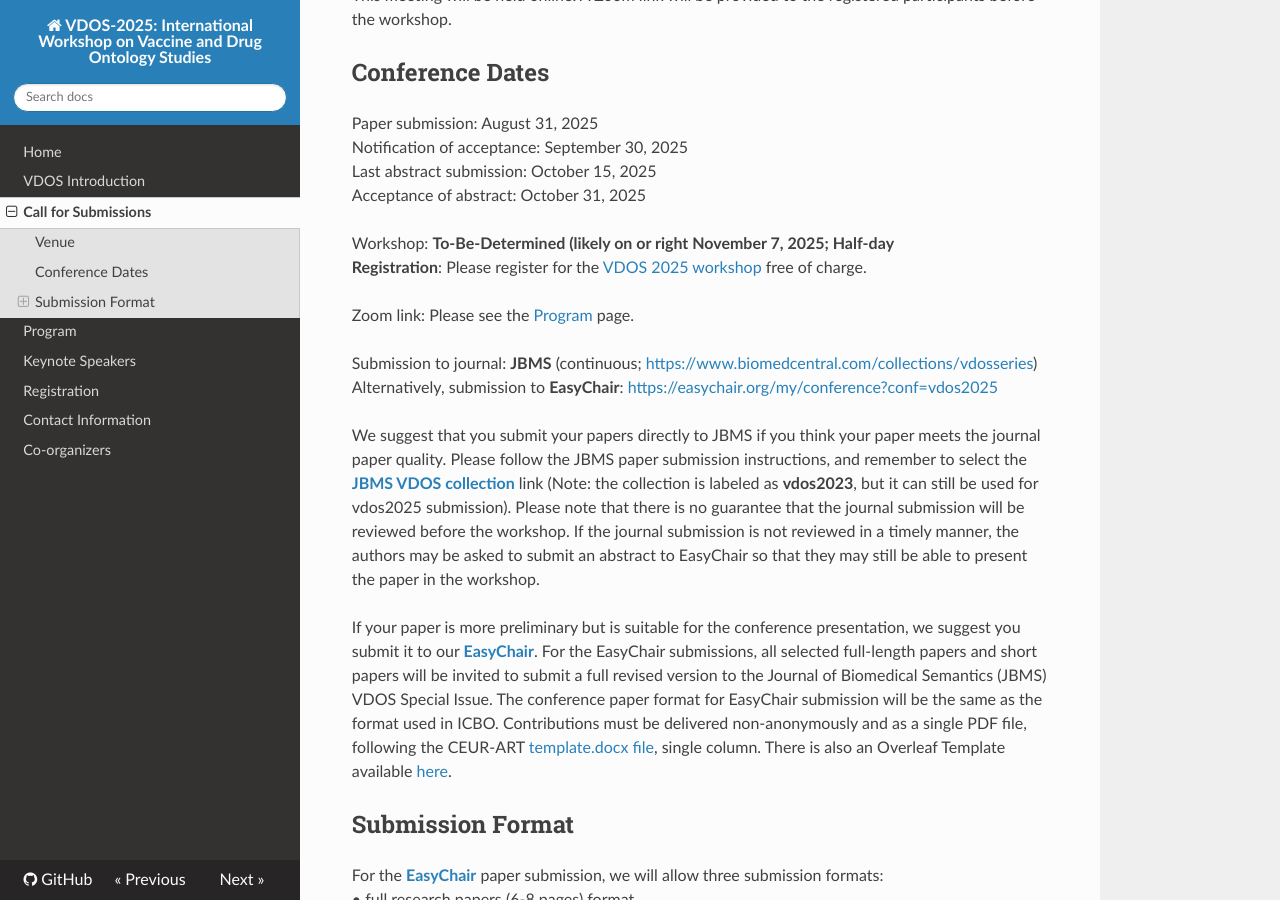
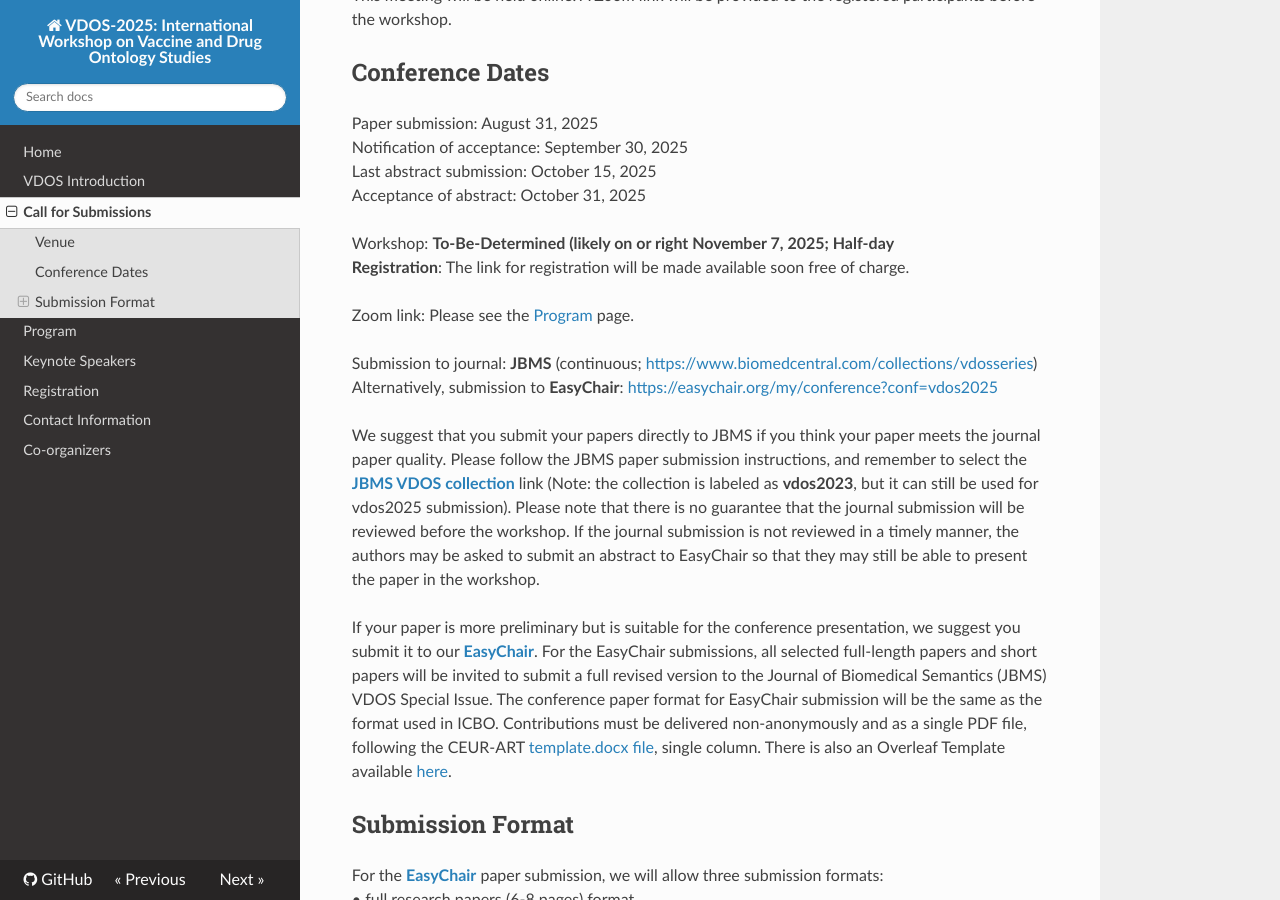
Before and after one commit to vdos-workshop/vdos2025, an MkDocs documentation site: the page built from docs/call-for-submissions.md, in a window 1280 px wide and 900 px high, scrolled down 640 px. Built offline with MkDocs 1.6.1, drawn with Linux system fonts in a browser that asks for light colours; nearby versions of some CDN libraries.

Commit message:
Update call-for-submissions.md

```diff
--- a/docs/call-for-submissions.md
+++ b/docs/call-for-submissions.md
@@ -12,7 +12,7 @@
 Last abstract submission: October 15, 2025<BR>
 Acceptance of abstract: October 31, 2025<BR><BR>
 Workshop: **To-Be-Determined (likely on or right November 7, 2025; Half-day**<BR>
-**Registration**: Please register for the [VDOS 2025 workshop](a link will be made available soon) free of charge.<BR><BR>
+**Registration**: The link for registration will be made available soon free of charge.<BR><BR>
 Zoom link: Please see the [Program](./program.md) page.<BR><BR>
 Submission to journal: **JBMS** (continuous; [https://www.biomedcentral.com/collections/vdosseries](https://www.biomedcentral.com/collections/vdosseries))<BR>
 Alternatively, submission to **EasyChair**: [https://easychair.org/my/conference?conf=vdos2025](https://easychair.org/my/conference?conf=vdos2025)<BR>
```
